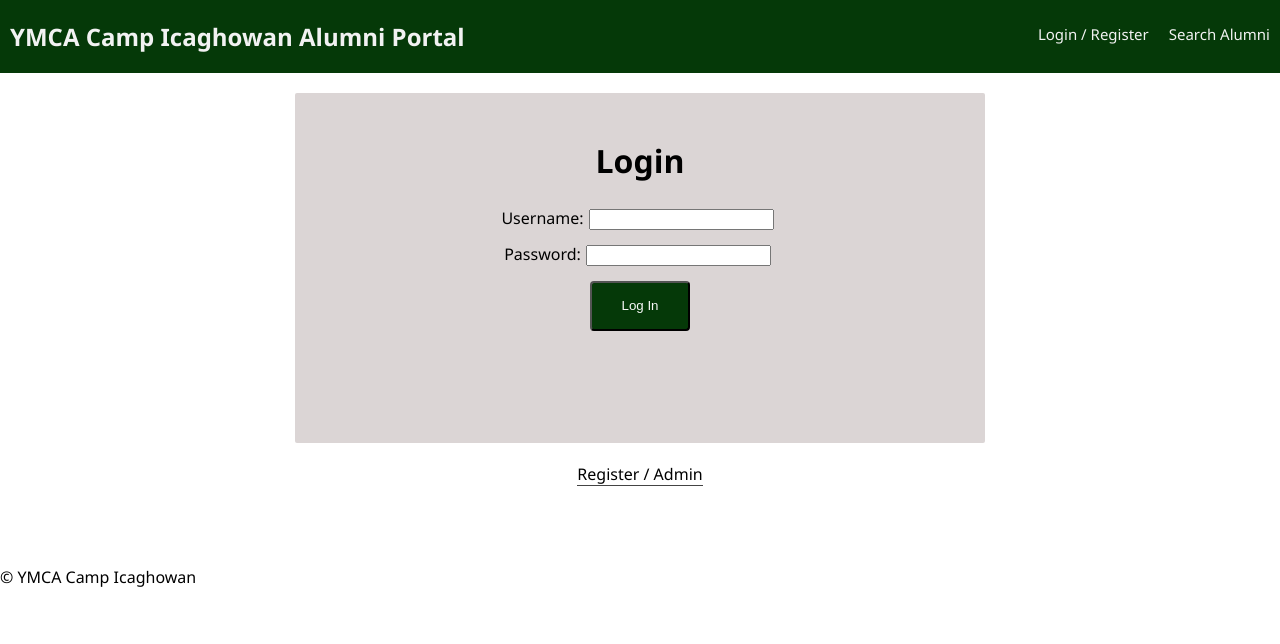
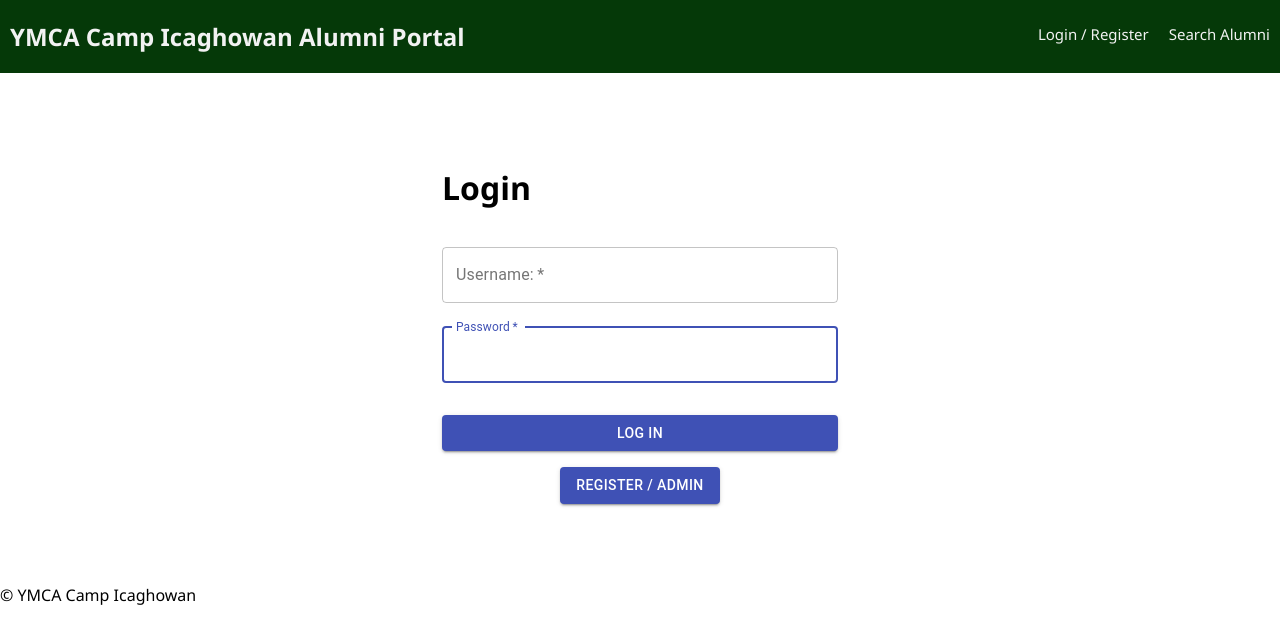
Before and after one commit to kylengreene/prime-solo-project-master, a React (Create React App) app: page /#/aws in a window 1280 px wide. Before the commit this address led to /#/alumniRegistration. Shown: the top 644 px of the page. Built offline with nearby package versions, Linux system fonts and the light colour scheme; no server answers; what export-to-csv would draw is missing.

Commit message:
converted log in page to material ui. Im in love

```diff
--- a/package.json
+++ b/package.json
@@ -5,6 +5,7 @@
   "proxy": "http://localhost:5000",
   "dependencies": {
     "@brainhubeu/react-carousel": "^1.13.19",
+    "@material-ui/core": "^4.9.8",
     "aws-sdk": "^2.648.0",
     "axios": "^0.19.0",
     "bcryptjs": "^2.4.3",
--- a/src/components/AlumniProfile/AlumniProfile.js
+++ b/src/components/AlumniProfile/AlumniProfile.js
@@ -27,7 +27,7 @@
         return (
             <>
 
-                {this.props.userInfo &&
+                {this.props.search.url &&
                     <div>
                         <h2>First Name: {this.props.search.firstName}</h2>
                         <h2>Last Name: {this.props.search.lastName}</h2>
@@ -43,8 +43,9 @@
                         <h2>Would you like to be on our News list?: {this.props.search.newsList}</h2>
                         <h2>Are you willing to be contacted by camp?: {this.props.search.willingToBeContacted}</h2>
                     </div>
+    }
+                <div> <img src={this.props.search.url} /></div>
 
-                }
                 <button onClick={this.takeMeBack}>Back To Search Results</button>
             </>
         )
--- a/src/components/App/App.css
+++ b/src/components/App/App.css
@@ -21,7 +21,7 @@
 .logInForm {
     background-color: #dbd5d5;
     width: 50%;
-    height: 300px;
+    height: auto;
     margin: 20px auto;
     padding: 25px;
     border-radius: 2px;
--- a/src/components/LoginPage/LoginPage.js
+++ b/src/components/LoginPage/LoginPage.js
@@ -1,7 +1,41 @@
 import React, { Component } from 'react';
 import { connect } from 'react-redux';
+import Button from '@material-ui/core/Button';
+import CssBaseline from '@material-ui/core/CssBaseline';
+import TextField from '@material-ui/core/TextField';
+import FormControlLabel from '@material-ui/core/FormControlLabel';
+import Checkbox from '@material-ui/core/Checkbox';
+import Link from '@material-ui/core/Link';
+import Grid from '@material-ui/core/Grid';
+import Box from '@material-ui/core/Box';
+import Typography from '@material-ui/core/Typography';
+import { withStyles } from "@material-ui/core/styles";
+import Container from '@material-ui/core/Container';
+
+const styles = theme => ({
+  paper: {
+    marginTop: theme.spacing(8),
+    display: 'flex',
+    flexDirection: 'column',
+    alignItems: 'center',
+  },
+  avatar: {
+    margin: theme.spacing(1),
+    backgroundColor: theme.palette.secondary.main,
+  },
+  form: {
+    width: '100%', // Fix IE 11 issue.
+    marginTop: theme.spacing(1),
+  },
+  submit: {
+    margin: theme.spacing(3, 0, 2),
+  },
+
+});
+
 
 class LoginPage extends Component {
+
   state = {
     username: '',
     password: '',
@@ -36,8 +70,10 @@
   }
 
   render() {
+     const { classes } = this.props;
     return (
-      <div>
+      <Container component="main" maxWidth="xs">
+      <div className={classes.paper}>
         {this.props.errors.loginMessage && (
           <h2
             className="alert"
@@ -46,49 +82,63 @@
             {this.props.errors.loginMessage}
           </h2>
         )}
-        <form className="logInForm" onSubmit={this.login}>
+        <form className={classes.form} noValidate onSubmit={this.login}>
           <h1>Login</h1>
           <div>
-            <label htmlFor="username">
-              Username:
-              <input
-                type="text"
+            <TextField
+              variant="outlined"
+              margin="normal"
+              required
+              fullWidth
+              id="username"
+              label="Username:"
               name="username"
+              autoComplete="email"
+              autoFocus
               value={this.state.username}
               onChange={this.handleInputChangeFor('username')}
             />
-            </label>
           </div>
           <div>
-            <label htmlFor="password">
-              Password:
-              <input
-                type="password"
+            <TextField
+              variant="outlined"
+              margin="normal"
+              required
+              fullWidth
+              id="password"
+              label="Password"
               name="password"
+              autoComplete="password"
+              autoFocus
               value={this.state.password}
               onChange={this.handleInputChangeFor('password')}
             />
-            </label>
+
           </div>
           <div>
-            <input
-              className="log-in"
+            <Button variant="contained" color="primary"
+                className={classes.submit}
+                fullWidth
+                variant="contained"
               type="submit"
               name="submit"
               value="Log In"
-            />
+            >
+              Log In
+              </Button>
           </div>
         </form>
         <center>
-          <button
+          <Button variant="contained" color="primary"
             type="button"
             className="link-button"
             onClick={() => {this.props.dispatch({type: 'SET_TO_REGISTER_MODE'})}}
           >
             Register / Admin
-          </button>
+          </Button>
         </center>
       </div>
+      </Container>
     );
   }
 }
@@ -101,4 +151,5 @@
   user: state.user
 });
 
-export default connect(mapStateToProps)(LoginPage);
+
+export default connect(mapStateToProps)(withStyles(styles)(LoginPage));
```
Lines whose indentation alone changed are shown as unchanged.
